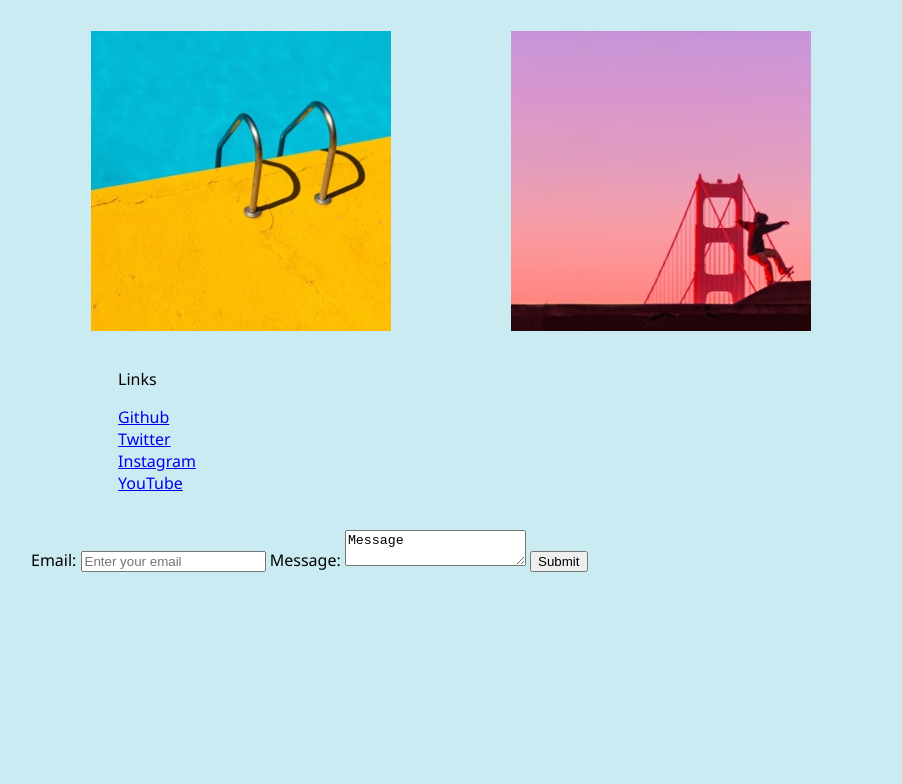
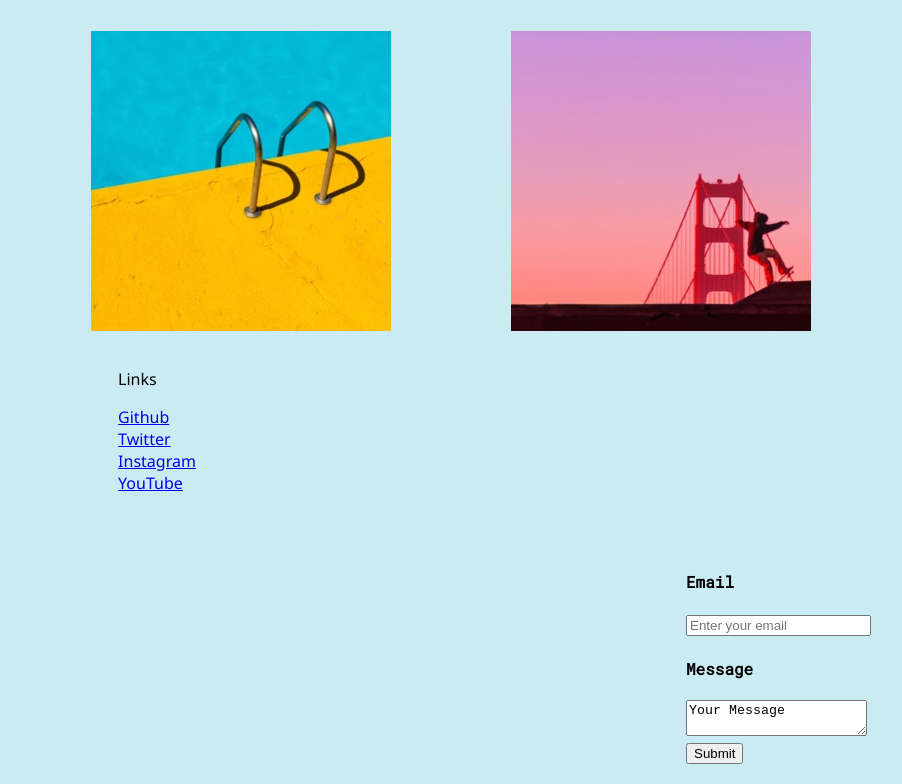
Before and after one commit to willcanino/portfolio, a plain HTML site: page index.html in a window 1280 px wide. Shown: the part 896-1680 px from the top of the page, without its empty margins (189-1091 px from the left). Before the commit the page ends 1488 px from the top, so only its background shows below. Drawn offline with Linux system fonts and the light colour scheme.

Commit message:
made the contact stack

```diff
--- a/index.html
+++ b/index.html
@@ -66,12 +66,16 @@
       <div class="contact">
         <form action="#">
           <label for="email">
-            Email: <input type="email" id="email" placeholder="Enter your email">
+            <h4>Email</h4>
+            <input type="email" id="email" placeholder="Enter your email" />
           </label>
           <label for="messages">
-            Message: <textarea id="message">Message</textarea>
+            <h4>Message</h4>
+            <textarea id="message">Your Message</textarea>
           </label>
-          <input type="submit" valid="Send Message" id="submit-button">
+          <div class="submit-button-wrapper">
+            <input type="submit" valid="Send Message" id="submit-button">
+          </div>
         </form>
       </div>
     </div>
--- a/styles.css
+++ b/styles.css
@@ -4,7 +4,7 @@ body{
   background-color: #caebf2;
 }
 
-h1, h2, h3,{
+h1, h2, h3, h4{
   font-family: 'Roboto Mono', monospace;
 }
 
@@ -116,5 +116,7 @@ hr {
 }
 
 .contact{
-  margin-right: auto;
+  float: right;
+  display: flex;
+  flex-direction: column;
 }
```
